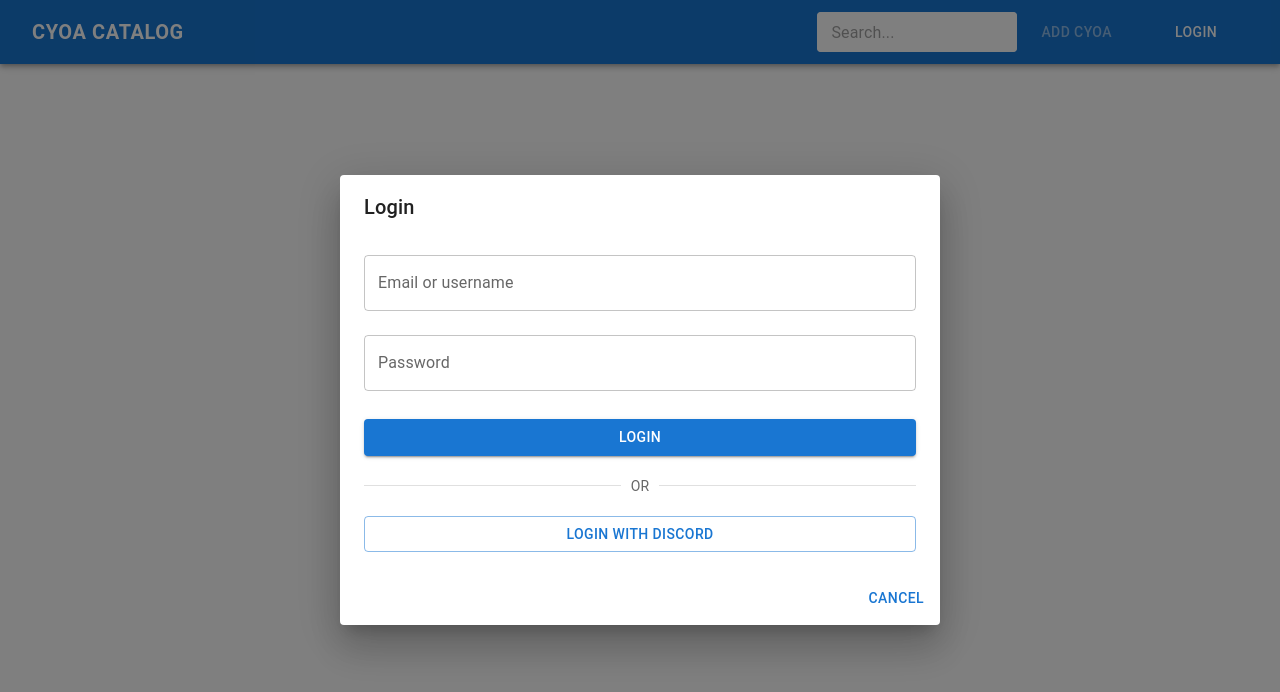
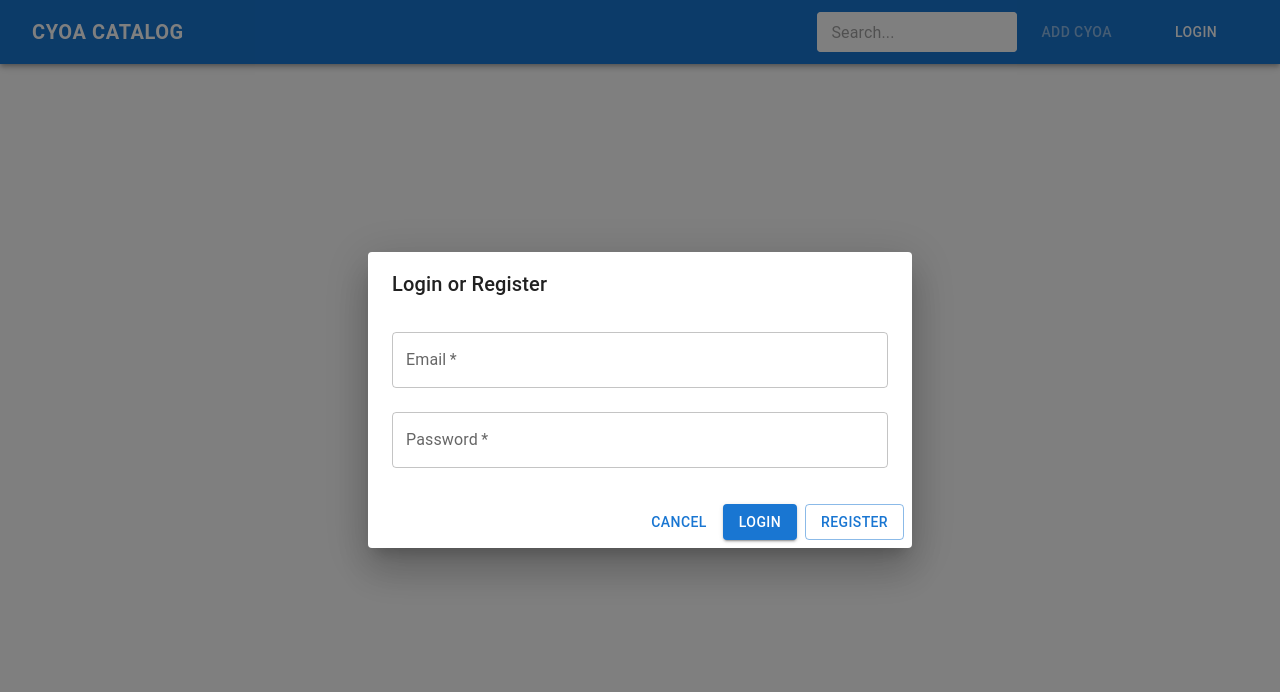
Before and after one commit to DragonsWho/CYOACatalog, a React (Vite) app: page /login in a window 1280 px wide. Both pictures are taken after a click on the button "LOGIN". Shown: the top 692 px of the page. Built offline with nearby package versions, Linux system fonts and the light colour scheme.

Commit message:
login. local register

```diff
--- a/src/components/Header/Header.jsx
+++ b/src/components/Header/Header.jsx
@@ -1,5 +1,5 @@
 // src/components/Header/Header.jsx
-// Version: 1.2.0
+// Version: 1.3.1
 // Description: Header component with login functionality and user menu
 
 import React, { useState } from 'react';
--- a/src/components/Header/Login.jsx
+++ b/src/components/Header/Login.jsx
@@ -1,41 +1,45 @@
 // src/components/Header/Login.jsx
-// Version: 1.8.0
-// Description: Login modal component with both email/password and Discord OAuth support
+// Version: 1.2.0
+// Description: Combined Login and Register component with simplified interface
 
 import React, { useState } from 'react';
-import { TextField, Button, Typography, Dialog, DialogTitle, DialogContent, DialogActions, Divider } from "@mui/material";
+import { TextField, Button, Typography, Dialog, DialogTitle, DialogContent, DialogActions } from "@mui/material";
 import authService from '../../services/authService';
 
 const Login = ({ open, onClose, onLoginSuccess }) => {
-    const [identifier, setIdentifier] = useState('');
+    const [email, setEmail] = useState('');
     const [password, setPassword] = useState('');
     const [error, setError] = useState('');
 
     const handleLogin = async (e) => {
         e.preventDefault();
         try {
-            const userData = await authService.login(identifier, password);
-            if (onLoginSuccess) {
-                onLoginSuccess(userData);
-            }
+            const user = await authService.login(email, password);
+            onLoginSuccess(user);
             handleClose();
         } catch (error) {
             console.error('Login error:', error);
-            setError(error.message || 'Login error');
+            setError('Invalid email or password');
         }
     };
 
-    const handleDiscordLogin = () => {
+    const handleRegister = async () => {
         try {
-            authService.initiateDiscordLogin();
+            const user = await authService.register("New User", email, password);
+            onLoginSuccess(user);
+            handleClose();
         } catch (error) {
-            console.error('Discord login error:', error);
-            setError('Failed to initiate Discord login');
+            console.error('Registration error:', error);
+            if (error.response && error.response.status === 500) {
+                setError('This email is already registered or invalid. Please try a different email.');
+            } else {
+                setError('Registration failed. Please try again.');
+            }
         }
     };
 
     const handleClose = () => {
-        setIdentifier('');
+        setEmail('');
         setPassword('');
         setError('');
         onClose();
@@ -43,15 +47,17 @@ const Login = ({ open, onClose, onLoginSuccess }) => {
 
     return (
         <Dialog open={open} onClose={handleClose}>
-            <DialogTitle>Login</DialogTitle>
+            <DialogTitle>Login or Register</DialogTitle>
             <DialogContent>
                 <form onSubmit={handleLogin}>
                     <TextField
-                        label="Email or username"
-                        value={identifier}
-                        onChange={(e) => setIdentifier(e.target.value)}
+                        label="Email"
+                        type="email"
+                        value={email}
+                        onChange={(e) => setEmail(e.target.value)}
                         fullWidth
                         margin="normal"
+                        required
                     />
                     <TextField
                         label="Password"
@@ -60,35 +66,20 @@ const Login = ({ open, onClose, onLoginSuccess }) => {
                         onChange={(e) => setPassword(e.target.value)}
                         fullWidth
                         margin="normal"
+                        required
                     />
-                    <Button
-                        type="submit"
-                        color="primary"
-                        variant="contained"
-                        fullWidth
-                        style={{ marginTop: '20px' }}
-                    >
-                        Login
-                    </Button>
+                    {error && <Typography color="error">{error}</Typography>}
                 </form>
-                <Divider style={{ margin: '20px 0' }}>
-                    <Typography variant="body2" color="textSecondary">
-                        OR
-                    </Typography>
-                </Divider>
-                <Button
-                    onClick={handleDiscordLogin}
-                    color="primary"
-                    variant="outlined"
-                    fullWidth
-                >
-                    Login with Discord
-                </Button>
-                {error && <Typography color="error" style={{ marginTop: '10px' }}>{error}</Typography>}
             </DialogContent>
             <DialogActions>
                 <Button onClick={handleClose} color="primary">
                     Cancel
+                </Button>
+                <Button onClick={handleLogin} color="primary" variant="contained">
+                    Login
+                </Button>
+                <Button onClick={handleRegister} color="primary" variant="outlined">
+                    Register
                 </Button>
             </DialogActions>
         </Dialog>
```
